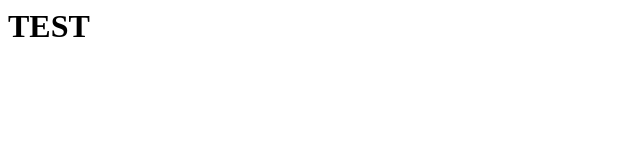
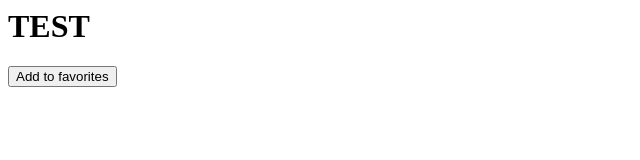
Before and after one commit to AdrienJ11/AdrienJ11.github.io, a plain HTML site: page index.html in a window 1280 px wide. Shown: the whole page, without its empty margins (0-640 px from the left). Drawn offline with Linux system fonts and the light colour scheme.

Commit message:
Update index.html

```diff
--- a/index.html
+++ b/index.html
@@ -1,5 +1,7 @@
 <html>
 <body>
 <h1>TEST</h1>
+  <!--class="favorite styled"-->
+<button type="button">Add to favorites</button>
 </body>
 </html>
```
